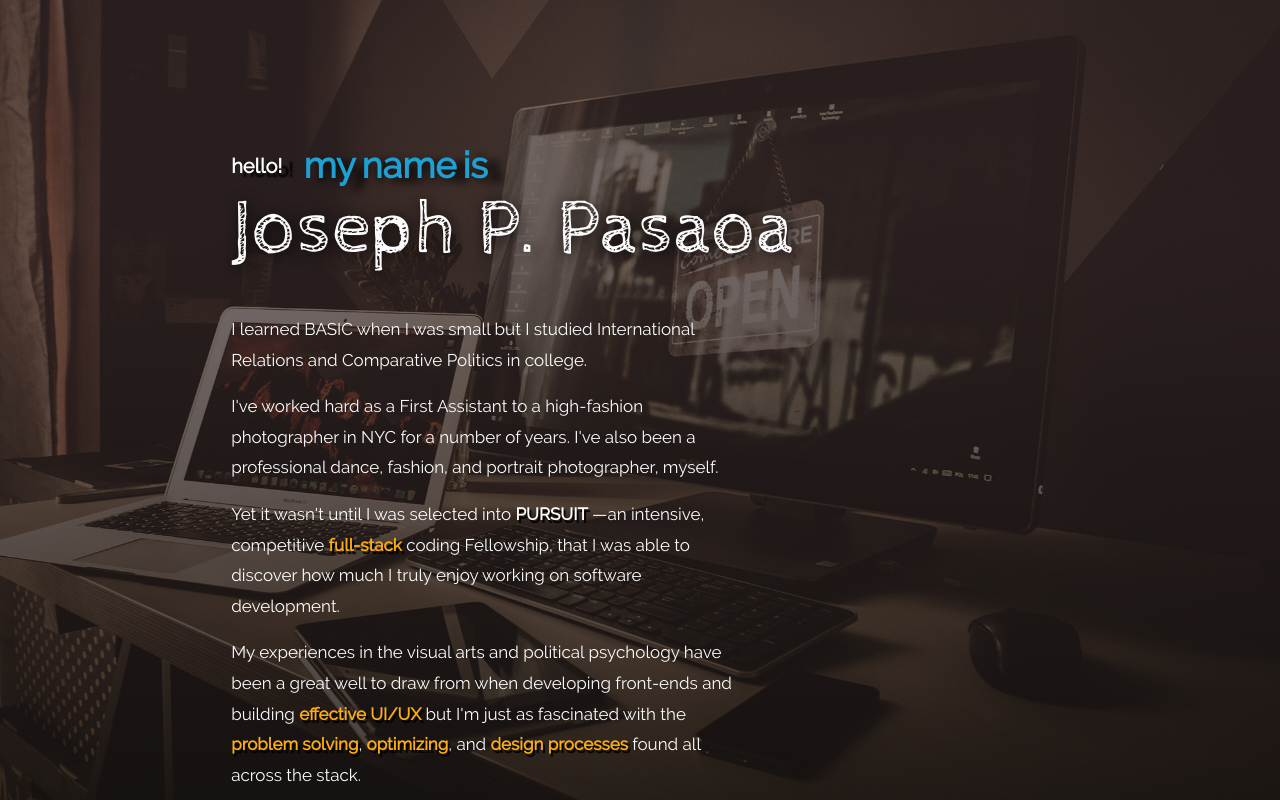
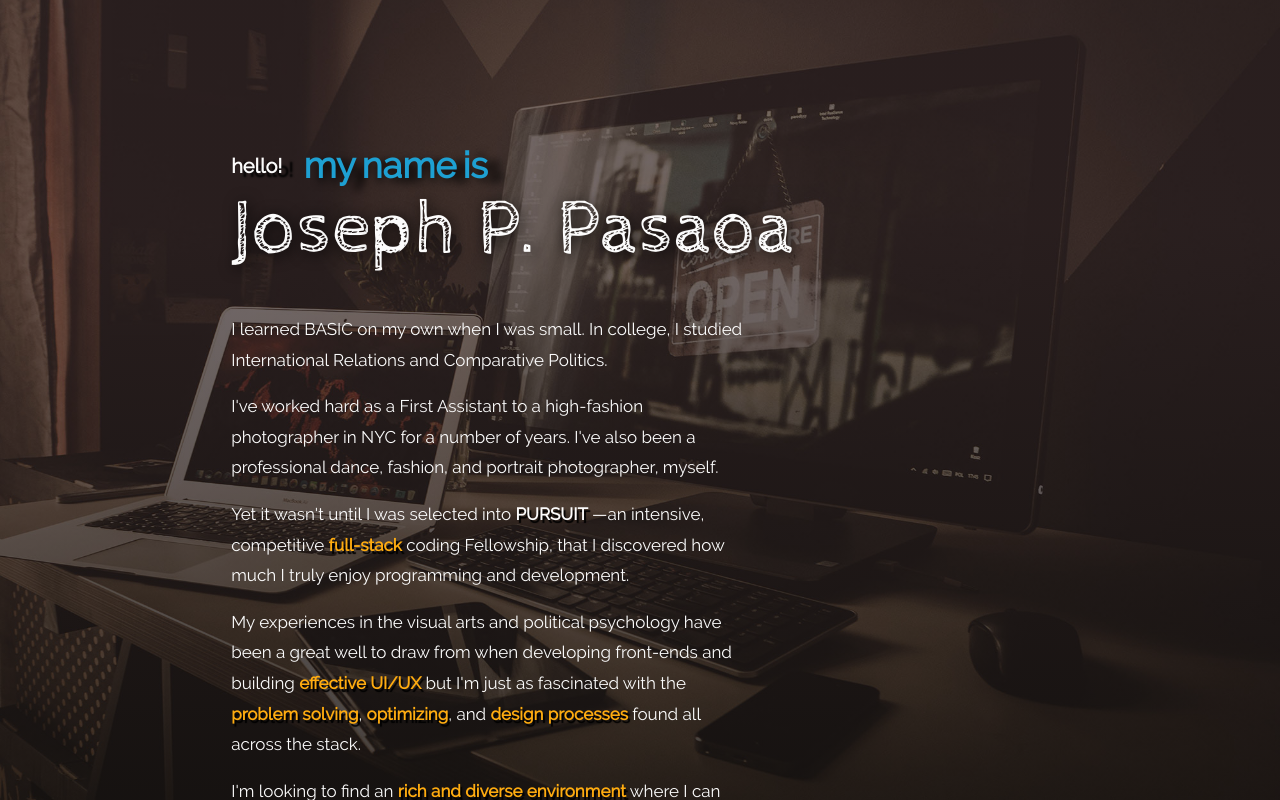
Before and after one commit to joseph-p-pasaoa/portfolio_site, a React (Create React App) app: page / in a window 1280 px wide. Built offline with nearby package versions, Linux system fonts and the light colour scheme; no server answers.

Commit message:
edit home about me copy

```diff
--- a/src/pages/HomeAboutPage.jsx
+++ b/src/pages/HomeAboutPage.jsx
@@ -52,17 +52,17 @@ const HomeAboutPage = () => {
 
       <Fade cascade when={nameDelayFinished}>
         <div className="home__aboutme">
-          <p className="text para">I learned BASIC when I was small but I studied International Relations and Comparative Politics in college.</p>
+          <p className="text para">I learned BASIC on my own when I was small. In college, I studied International Relations and Comparative Politics.</p>
 
           <p className="text para">I've worked hard as a First Assistant to a high-fashion photographer in NYC for a number of years. I've also been a professional dance, fashion, and portrait photographer, myself.</p>
 
-          <p className="text para">Yet it wasn't until I was selected into <a href="https://www.pursuit.org/" target="_blank" rel="noopener noreferrer" className="link--homepursuit">Pursuit</a> —an intensive, competitive <strong>full-stack</strong> coding Fellowship, that I was able to discover how much I truly enjoy working on software development.</p>
+          <p className="text para">Yet it wasn't until I was selected into <a href="https://www.pursuit.org/" target="_blank" rel="noopener noreferrer" className="link--homepursuit">Pursuit</a> —an intensive, competitive <strong>full-stack</strong> coding Fellowship, that I discovered how much I truly enjoy programming and development.</p>
 
           <p className="text para">My experiences in the visual arts and political psychology have been a great well to draw from when developing front-ends and building <strong>effective UI/UX</strong> but I'm just as fascinated with the <strong>problem solving</strong>, <strong>optimizing</strong>, and <strong>design processes</strong> found all across the stack.</p>
 
           <p className="text para">I'm looking to find an <strong>rich and diverse environment</strong> where I can grow doubly as an engineer and as a <strong>teammate</strong>.</p>
 
-          <p className="text para">Thank you for visiting. Have a good look around!</p>
+          <p className="text para">Thank you for visiting. Please, have a fun look around!</p>
         </div>
       </Fade>
 
```
